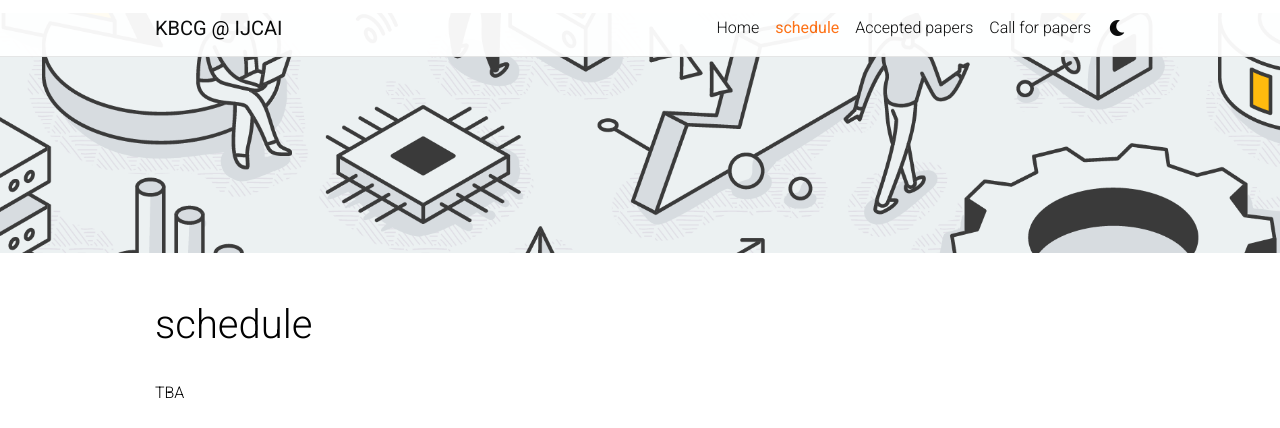
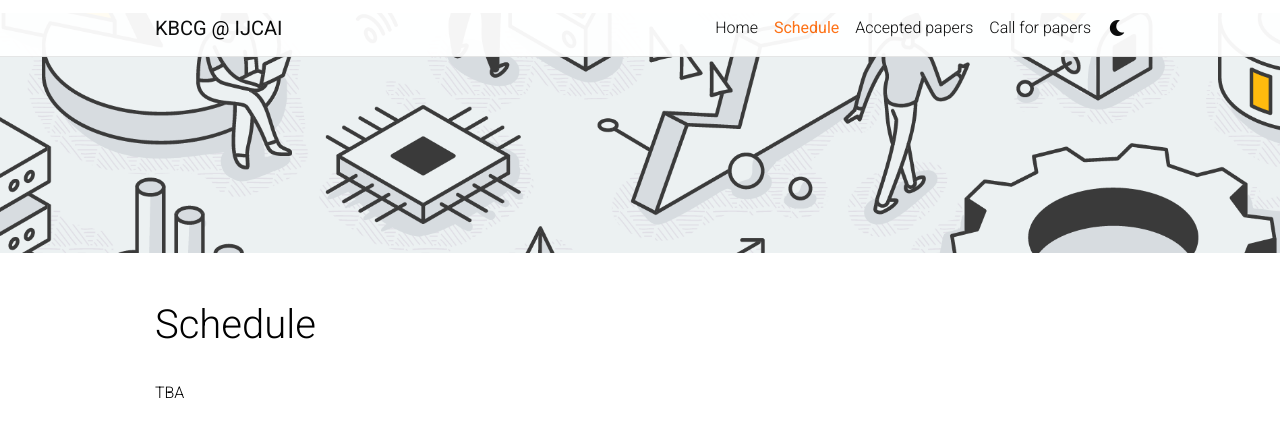
Before and after one commit to KnowledgeAI/KnowledgeAI.github.io, a Jekyll site: the page built from _pages/schedule.md, in a window 1280 px wide. Shown: the top 428 px of the page. Built offline with Jekyll 4.4.1, drawn with Linux system fonts in a browser that asks for light colours; full-size pictures stand in for the smaller copies a plugin makes; comment, search, counter and statistics services are not loaded; a style sheet for code colours, icons or effects is not loaded.

```diff
--- a/_pages/schedule.md
+++ b/_pages/schedule.md
@@ -1,19 +1,20 @@
 ---
 layout: page
 permalink: /schedule/
-title: schedule
+title: Schedule
 nav: true
 nav_order: 1
 ---
 TBA
 
 {% comment %}
-| **Time (local time)**{: .h5} |                                              **Event**{: .h5}                                              |
-| :--------------------------------: | :---------------------------------------------------------------------------------------------------------------: |
-|                8:45                |                                    **Introduction and opening remarks**                                    |
-|                9:00                |                                            **Keynote** (Xx): xx                                            |
-|                9:30                |                                       **Contributed talk** (xx): xx                                       |
-|               10:00               |                                     **Lunch Break and Poster session**                                     |
+
+| **Time (local time)**{: .h5} |           **Event**{: .h5}           |
+| :--------------------------------: | :----------------------------------------: |
+|                8:45                | **Introduction and opening remarks** |
+|                9:00                |         **Keynote** (Xx): xx         |
+|                9:30                |    **Contributed talk** (xx): xx    |
+|               10:00               |  **Lunch Break and Poster session**  |
 
 |
 |               15:00               |                                             **Poster session**                                             |
```
Also changed, not shown: _pages/publications.md (+9 -0 lines).
